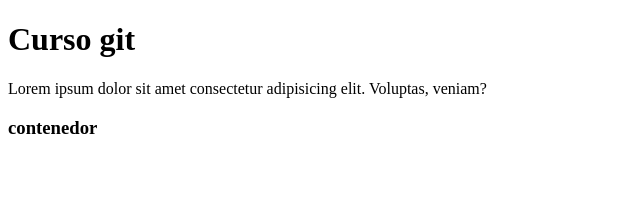
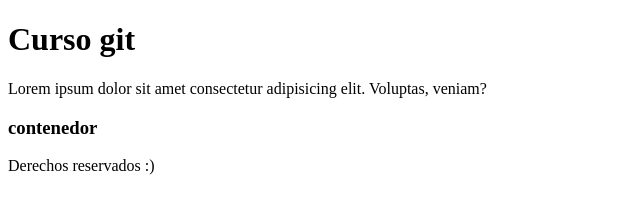
Before and after one commit to carpiordaniel/prueba-git, a plain HTML site: page index.html in a window 1280 px wide. Shown: the whole page, without its empty margins (0-640 px from the left). Drawn offline with Linux system fonts and the light colour scheme.

Commit message:
tercer commit - probando los saltos en el tiempo

```diff
--- a/index.html
+++ b/index.html
@@ -12,5 +12,9 @@
         <div class="red">
             <h3>contenedor</h3>
         </div>
+
+        <footer>
+            <p>Derechos reservados :) </p>
+        </footer>
 </body>
 </html>
```
Also changed, not shown: hola.txt (added), 1 other file.
